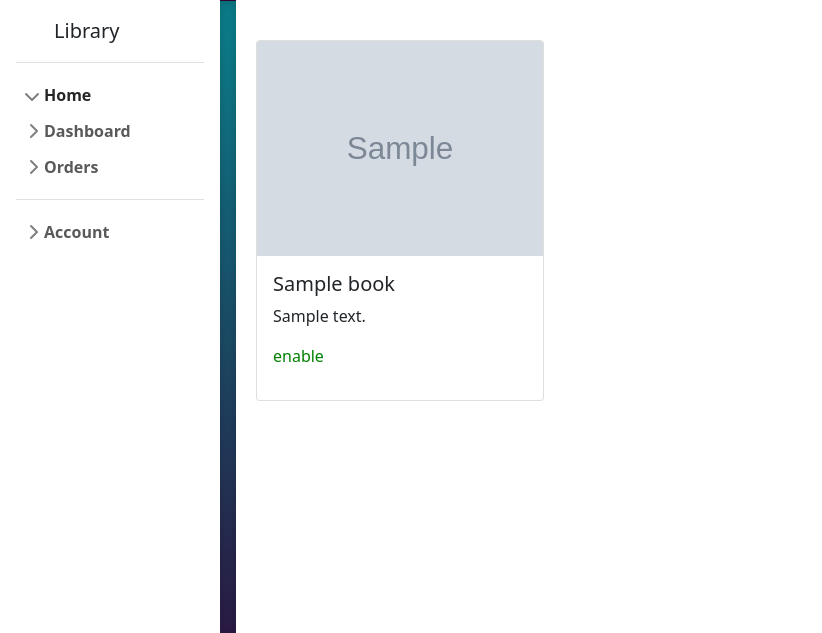
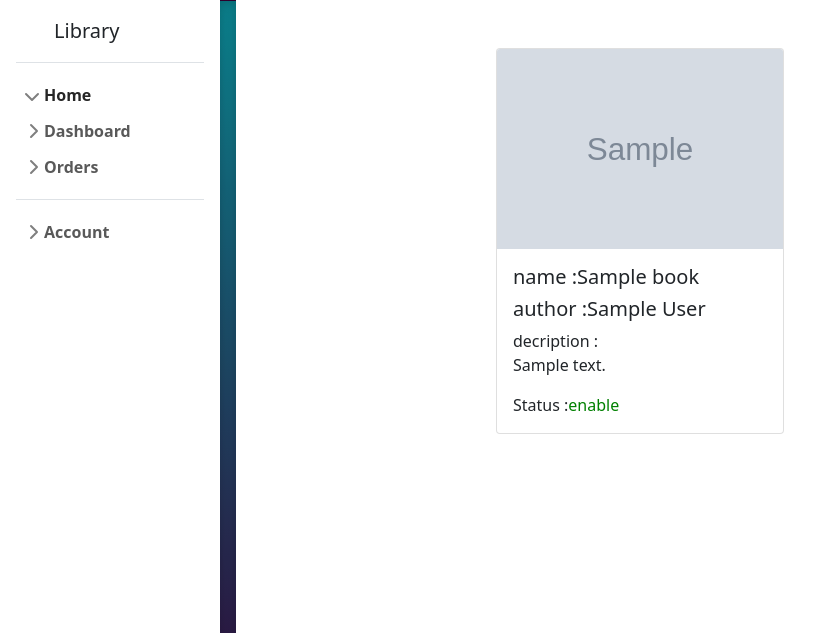
Before and after one commit to TalelMejri/library_management_system, a PHP site: page /consultebook.php in a window 1280 px wide. Shown: the top 633 px of the page, without its empty margins (0-822 px from the left). Run offline with PHP 8.4, Linux system fonts and the light colour scheme; tables that the repository leaves empty or names only in its code hold one stand-in row (values such as "Sample post"); grey boxes marked "Sample" are stand-in pictures; some libraries are stand-ins or nearby versions.

Commit message:
design books

```diff
--- a/addbook.phtml
+++ b/addbook.phtml
@@ -1,4 +1,4 @@
-
+<di class="container">
 <form action="<?=$_SERVER['PHP_SELF']?>" method="POST"  enctype="multipart/form-data">
    <?php if(!empty($errors)): ?>
     <div class="alert alert-danger" role="alert">
@@ -22,3 +22,4 @@
      <br>
      <input type="submit" name="submit" value="add">
 </form>
+</div>
--- a/consultebook.phtml
+++ b/consultebook.phtml
@@ -1,19 +1,33 @@
-<div class="row">
 
+<style>
+.reglage_card{
+   transition-duration: 0.4s;
+   cursor:pointer;
+ }
+
+ .reglage_card:hover{
+    transform: scale(150px);
+    box-shadow: 0 4px 8px 0 rgba(0,0,0,0.2),0 6px 20px 0 rgba(0,0,0,0.19);
+ }
+</style>
+
+<div>
 <?php if(empty($books)): ?>
         no books
  <?php endif;?>
-    <div class="col-md-4 ">
-    <?php foreach($books as $book) :?>
-     <div class="card" style="width:18rem;">
-      <img src="<?= $book['avatar'] ?>" class="card-img-top" alt="photo book">
-         <div class="card-body">
-          <h5 class="card-title"><?=$book['name_book'];?></h5>
-           <p class="card-text"><?=$book['description_book'];?></p>
-           <p style="color:<?= $book['status']=='enable'? 'green' :''?>" ><?= $book['status'] ;?></p>
-         </div>
-    </div>
-    <?php endforeach;?>
+<div class="row ">
+ <?php foreach($books as $book) :?>
+   <div class="col-lg-4 gap-5 mt-5">
+        <div class="card mx-1 reglage_card" style="width:18rem;">
+            <img src="<?= $book['avatar'] ?>" height="200px" class="card-img-top" alt="photo book">
+             <div class="card-body">
+                <h5 class="card-title">name   :<?=$book['name_book'];?></h5>
+                 <h5 class="card-title">author :<?=$book['author_book'];?></h5>
+                 decription : <p class="card-text"><?=$book['description_book'];?></p>
+                  Status :<span style="color:<?= $book['status']=='enable'? 'green' :''?>" ><?= $book['status'] ;?></span>
+             </div>
+        </div>
 </div>
-
+<?php endforeach;?>
 </div>
+</div>
--- a/layout.phtml
+++ b/layout.phtml
@@ -141,17 +141,16 @@
         </div>
         <div class="b-example-divider"></div>
         </main>
-        <section style="transform: translateY(-50%,-50%); top:5%;left: 20%; position: absolute;z-index:1">
-                    <?php if(empty($template)): ?>
+        <section class="d-flex justify-content-center">
+              <?php if(empty($template)): ?>
                         <h1 style="margin-left:320px;" class="text-center">Welcome To Our Library</h1>
                          <p class="fw-bolder py-3 mt-5"> A glimpse at some of our books :</p>
 
-                       <?php else :
-                       include ($template.".phtml");
-                       endif;?>
+              <?php else :
+                    include ($template.".phtml");
+               endif;?>
 
-</section>
-
+      </section>
 <?php if (empty($_SESSION['name']))  :?>
 <footer style="transform: translateY(-50%,-50%); top:5%;left:17%; position: absolute;">
         <div class="footer pt-5 pb-5 text-center">
```
